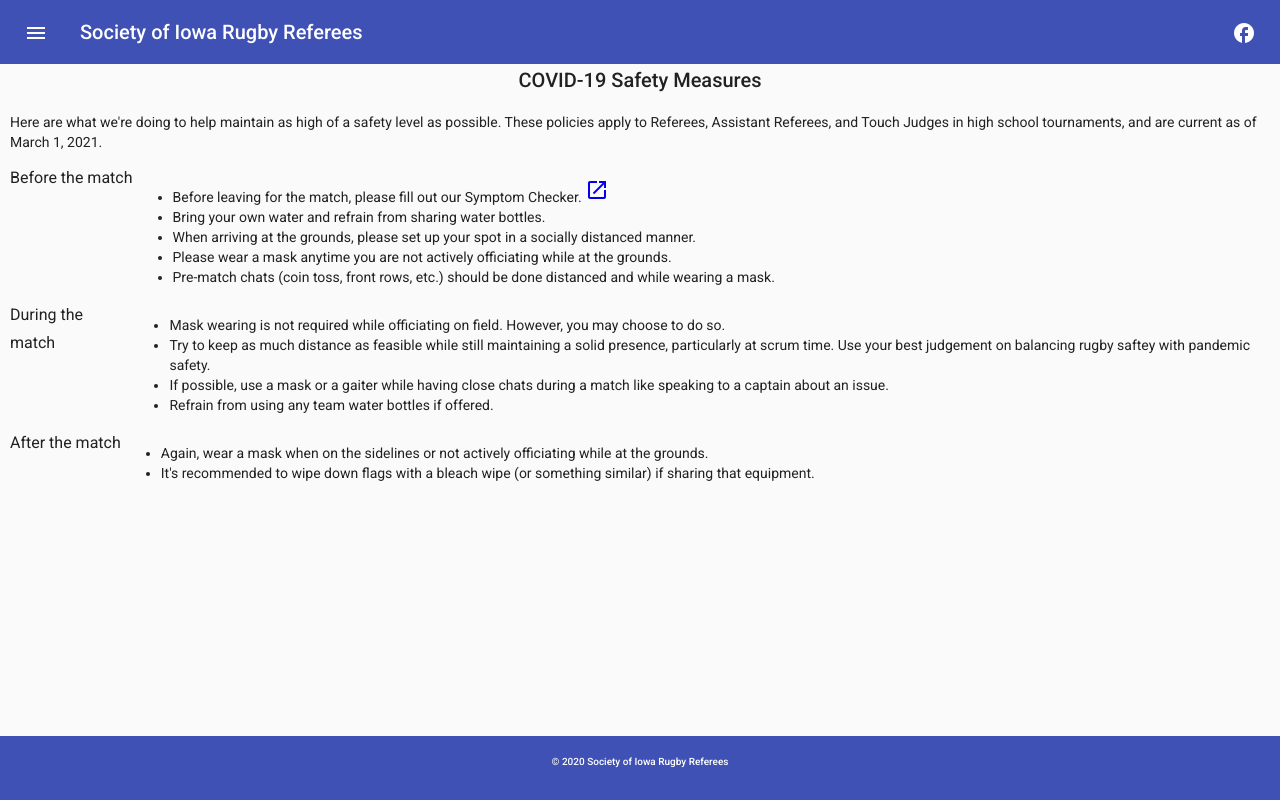
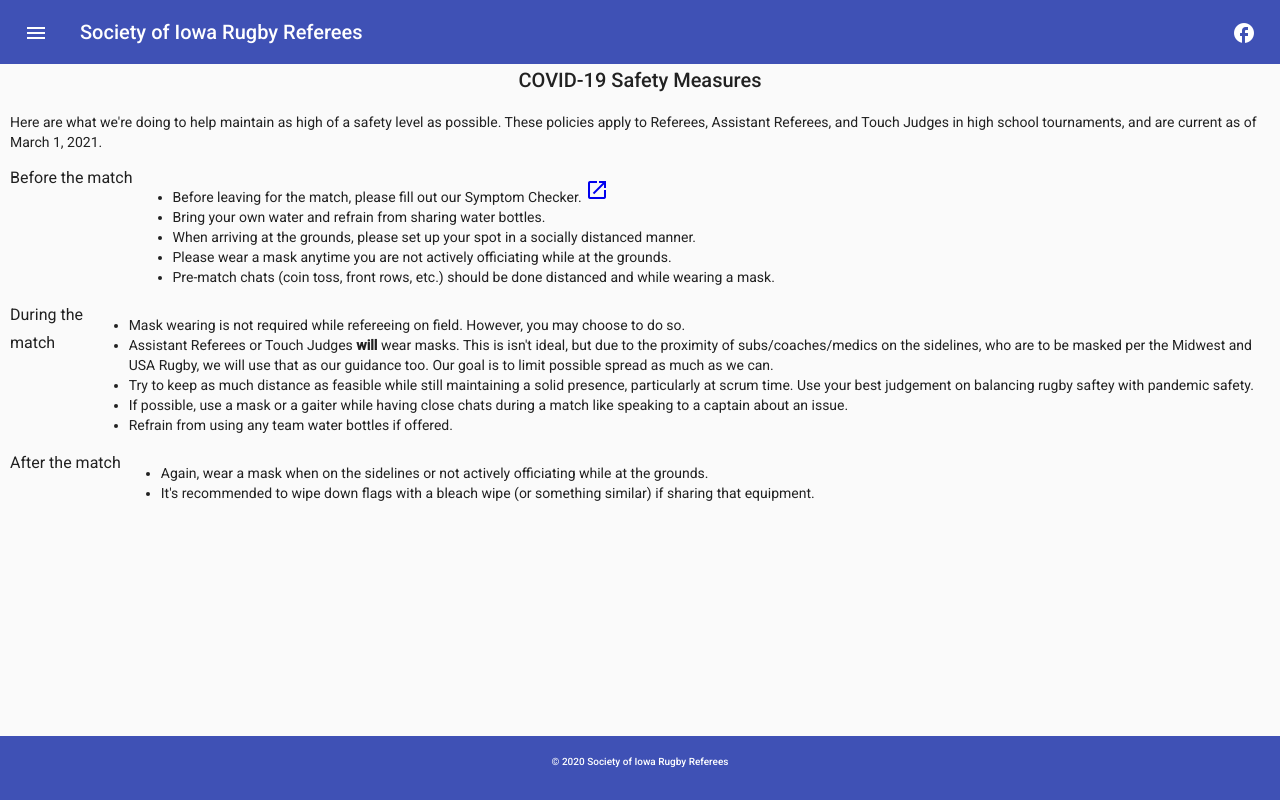
Before and after one commit to adammfalk/sirrs, an Angular app in the folder website/: page /covid-info in a window 1280 px wide. Built offline with nearby package versions, Linux system fonts and the light colour scheme.

Commit message:
covid messaging tweak

```diff
--- a/website/src/app/covid-info/covid-info.component.html
+++ b/website/src/app/covid-info/covid-info.component.html
@@ -26,8 +26,12 @@
 <div fxLayout="row">
     <h3>During the match</h3>
     <ul>
-        <li>Mask wearing is not required while officiating on field. However, you may
+        <li>Mask wearing is not required while refereeing on field. However, you may
             choose to do so.</li>
+        <li>Assistant Referees or Touch Judges <strong>will</strong> wear masks. This is isn't ideal, but due to the
+            proximity of subs/coaches/medics on the
+            sidelines, who are to be masked per the Midwest and USA Rugby, we will use that as our guidance too. Our
+            goal is to limit possible spread as much as we can.</li>
         <li>Try to keep as much distance as feasible while still maintaining a solid
             presence, particularly at scrum time. Use your best judgement on balancing rugby saftey with pandemic
             safety.</li>
```
